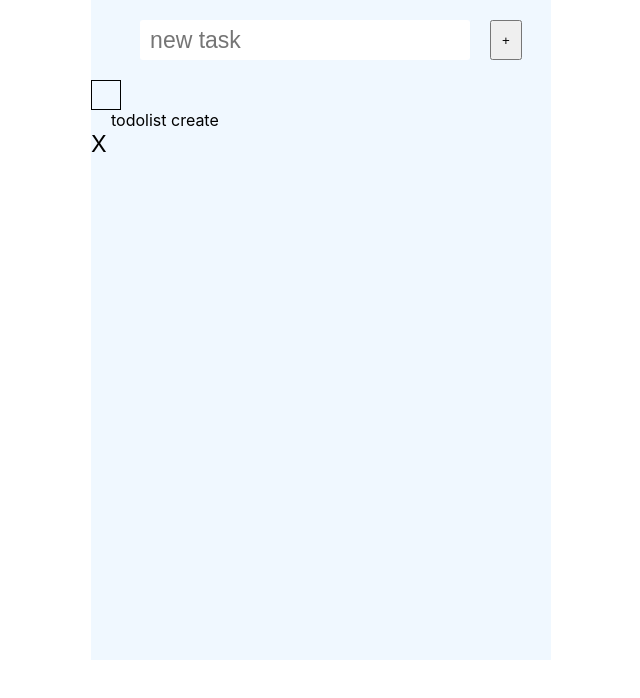
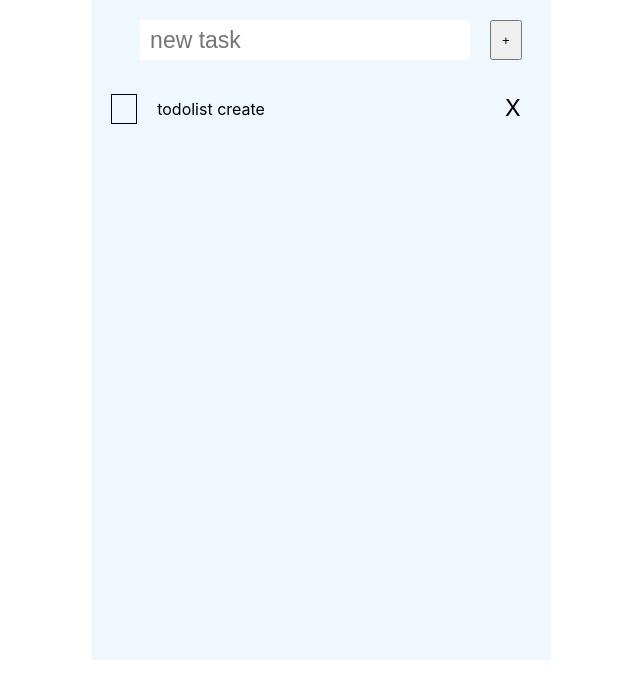
Before and after one commit to yejin32/todolist-ts, a React (Create React App) app: page / in a window 1280 px wide. Shown: the top 698 px of the page, without its empty margins (319-959 px from the left). Built offline with nearby package versions, Linux system fonts and the light colour scheme; the HTML template or start-up script is replaced by a standard one.

Commit message:
Feat: Checkbox, Text, DeleteBtn 합쳐서 Todo 구현

```diff
--- a/src/App.tsx
+++ b/src/App.tsx
@@ -1,9 +1,7 @@
 import React from 'react';
+import styled from 'styled-components';
 import Input from './components/Input';
-import styled from 'styled-components';
-import Checkbox from './components/Checkbox';
-import Text from './components/Text';
-import DeleteBtn from './components/DeleteBtn';
+import Todo from './components/Todo';
 
 const SMainContainer = styled.div`
     width:100%;
@@ -24,9 +22,7 @@ function App() {
     <SMainContainer>
       <div className='todoContainer'>
         <Input/>
-          <Checkbox/>
-          <Text children={'todolist create'}/>
-          <DeleteBtn/>
+        <Todo text='todolist create'/>
       </div>
     </SMainContainer>
   );
--- /dev/null
+++ b/src/components/Todo.tsx
@@ -0,0 +1,31 @@
+import React from 'react';
+import styled from 'styled-components';
+import Checkbox from './Checkbox';
+import Text from './Text';
+import DeleteBtn from './DeleteBtn';
+
+const STodo = styled.div`
+    display:flex;
+    align-items: center;
+    width: 100%;
+    padding: 14px 20px;
+    `;
+
+interface TodoProps {
+    completed?: boolean;
+    text: string;
+}
+
+const Todo = ({completed, text}: TodoProps) => {
+    return (
+        <STodo>
+            <Checkbox checked={completed}/>
+            <Text completed={completed}>
+                {text}
+            </Text>
+            <DeleteBtn/>
+        </STodo>
+    );
+};
+
+export default Todo;
```
